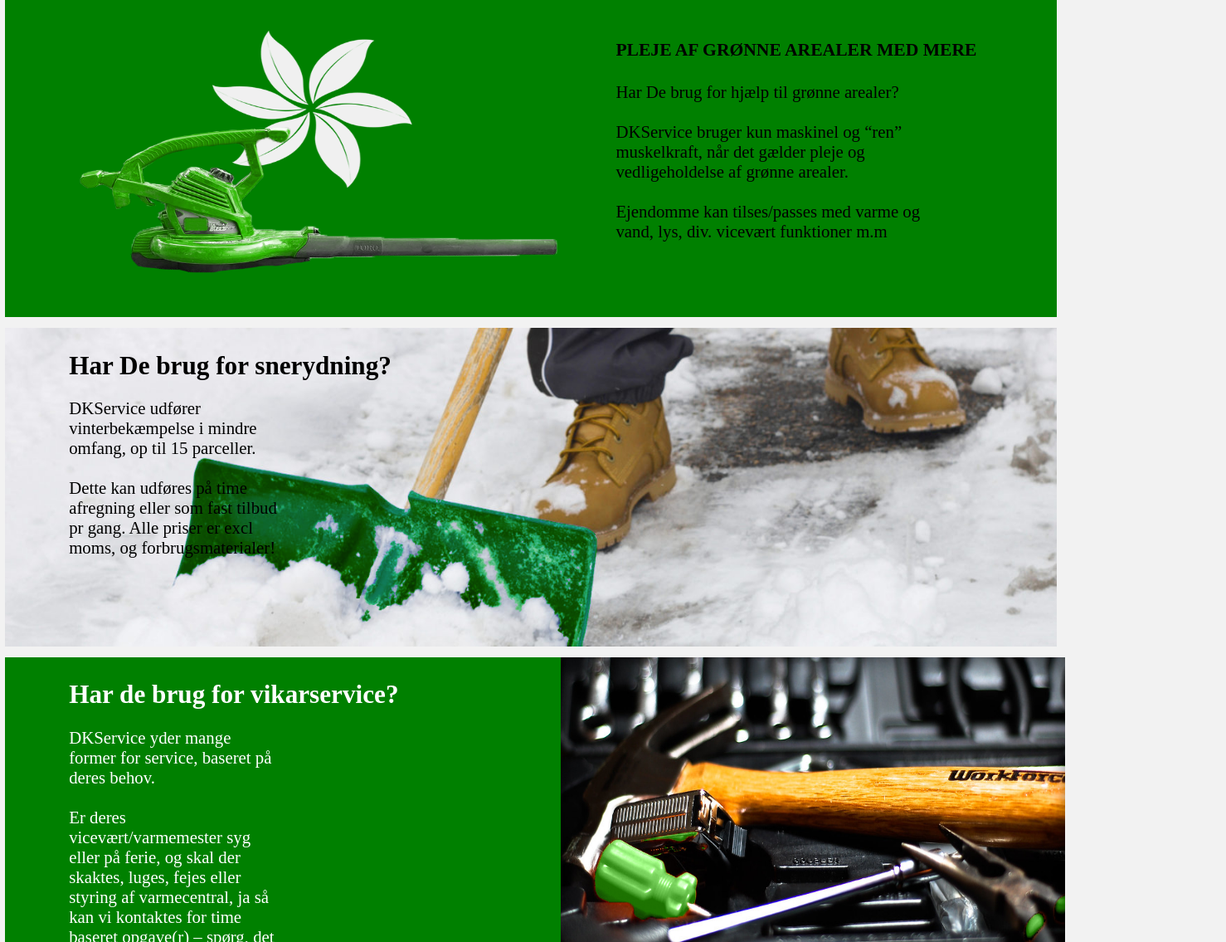
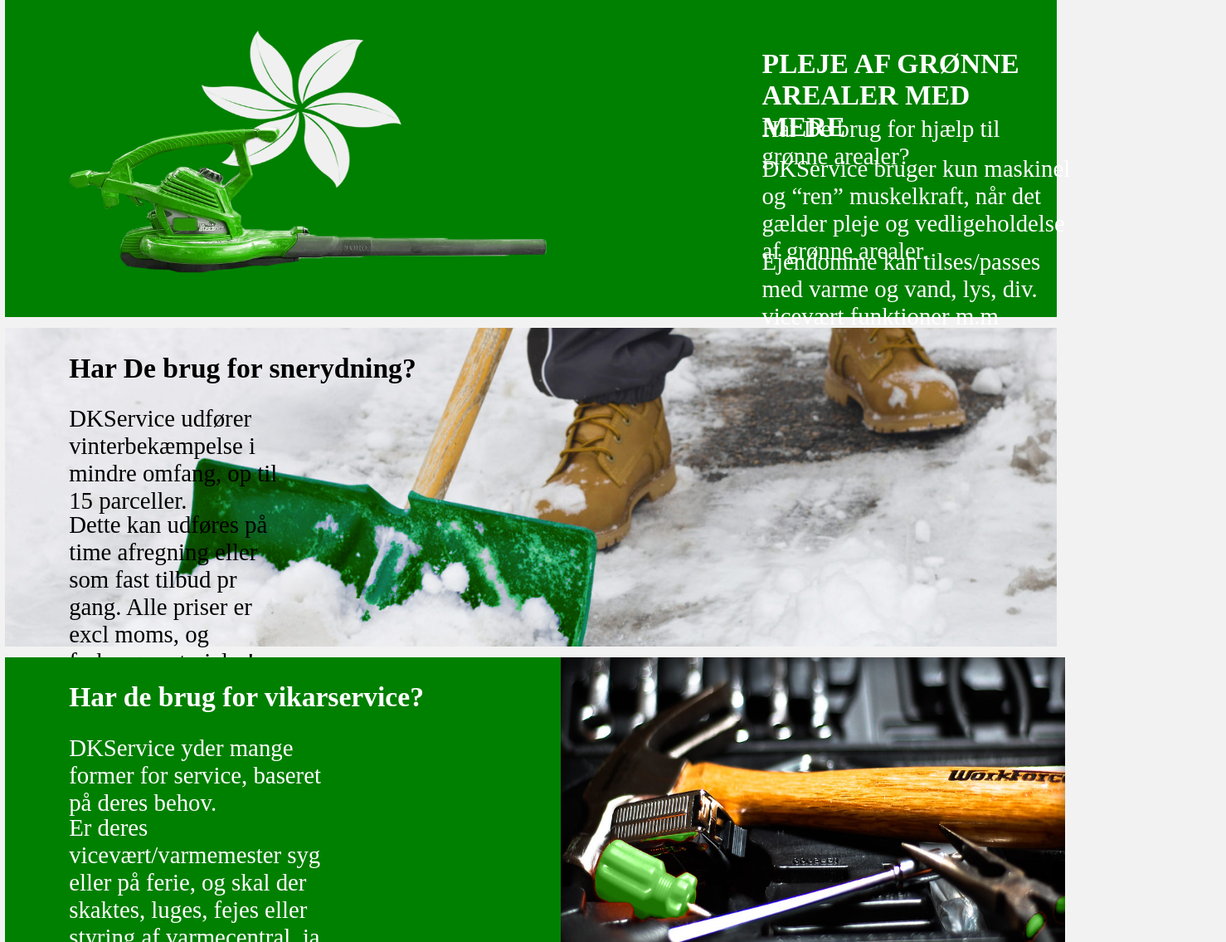
Before and after one commit to jona74c2/DKService, a plain HTML site: page index.html in a window 1280 px wide. Shown: the part 887-2022 px from the top of the page at 83% size, 1478 px wide, since content can reach past the window. Drawn offline with Linux system fonts and the light colour scheme.

Commit message:
optimeret txt og billeder

```diff
--- a/style.css
+++ b/style.css
@@ -115,7 +115,7 @@ img {
 
 #forside_h1 {
     position: absolute;
-    margin-left: 45rem;
+    margin-left: 55rem;
     margin-top: 4rem;
     font-size: 1.6rem;
     color: white;
@@ -125,7 +125,7 @@ img {
 
 #forside_h2 {
     position: absolute;
-    margin-left: 45rem;
+    margin-left: 55rem;
     margin-top: 8rem;
     font-size: 1rem;
     color: white;
@@ -157,7 +157,7 @@ img {
     height: 30vw;
     width: 99vw;
     margin-left: 0.5vw;
-    background-color: lightgrey;
+    background-color: #f2f2f2;
 
     margin-bottom: 1vw;
 
@@ -171,9 +171,9 @@ img {
 
 #service_billede {
     position: absolute;
-    width: 30vw;
+    width: 40vw;
     height: 20vw;
-    margin-left: 46rem;
+    margin-left: 60rem;
     margin-top: 6vw;
 
 
@@ -184,8 +184,9 @@ img {
     position: absolute;
     top: 5rem;
     margin-right: 50rem;
-    margin-left: 7vw;
-    font-size: 1.4rem;
+    margin-left: 6vw;
+    margin-top: 2vw;
+    font-size: 1.9rem;
 
 }
 
@@ -193,8 +194,8 @@ img {
 #service_h2 {
     position: absolute;
     margin-left: 6vw;
-    margin-top: 0.1rem;
-    font-size: 1.3rem;
+    margin-top: 0.rem;
+    font-size: 2rem;
 
 }
 
@@ -203,7 +204,7 @@ img {
 }
 
 
-/*grønne arealer*/
+/*grÃ¸nne arealer*/
 
 #gronne_arealer_container {
     position: relative;
@@ -219,37 +220,41 @@ img {
 
 #gronne_arealer_h2 {
     position: absolute;
-    margin-left: 46rem;
-    font-size: 0.9rem;
+    margin-left: 57rem;
+    font-size: 1.4rem;
     margin-top: 2rem;
+    color: #ffffff;
 
 }
 
 #gronne_arealer_txt1 {
     position: absolute;
-    margin-top: 5rem;
-    margin-left: 46rem;
-    font-size: 1.3rem;
+    margin-top: 7rem;
+    margin-left: 57rem;
+    font-size: 1.8rem;
+    color: #ffffff;
 
 
 }
 
 #gronne_arealer_txt2 {
     position: absolute;
-    margin-top: 8rem;
-    font-size: 1.3rem;
-    margin-left: 46rem;
+    margin-top: 10rem;
+    font-size: 1.8rem;
+    margin-left: 57rem;
     width: 30vw;
+    color: #ffffff;
 
 }
 
 #gronne_arealer_txt3 {
     position: absolute;
-    margin-top: 14rem;
-    font-size: 1.3rem;
+    margin-top: 17rem;
+    font-size: 1.8rem;
     width: 30vw;
+    color: #ffffff;
 
-    margin-left: 46rem;
+    margin-left: 57rem;
 }
 
 #gronne_arealer_img {
@@ -258,7 +263,7 @@ img {
     height: 23vw;
     width: 45vw;
     margin-top: 3vw;
-    margin-left: 7vw;
+    margin-left: 6vw;
 
 }
 
@@ -292,7 +297,7 @@ img {
     top: 4rem;
     margin-right: 50rem;
     margin-left: 6vw;
-    font-size: 1.3rem;
+    font-size: 1.8rem;
     width: 20vw;
 
 
@@ -302,10 +307,10 @@ img {
 #sne_txt2 {
 
     position: absolute;
-    top: 10rem;
+    margin-top: 12rem;
     margin-right: 50rem;
     margin-left: 6vw;
-    font-size: 1.3rem;
+    font-size: 1.8rem;
     width: 20vw;
 
 
@@ -317,7 +322,7 @@ img {
     position: absolute;
     margin-left: 6vw;
     margin-top: 0.1rem;
-    font-size: 1.3rem;
+    font-size: 1.4rem;
 }
 
 #sne p {
@@ -350,17 +355,16 @@ img {
     position: absolute;
     margin-left: 6vw;
     margin-top: 0.1rem;
-    font-size: 1.3rem;
+    font-size: 1.4rem;
     color: white
 }
 
 #vikar_txt1 {
     position: absolute;
     top: 4rem;
-    margin-right: 50rem;
     margin-left: 6vw;
-    font-size: 1.3rem;
-    width: 20vw;
+    font-size: 1.8rem;
+    width: 25vw;
     color: white
 }
 
@@ -370,8 +374,8 @@ img {
     top: 10rem;
     margin-right: 50rem;
     margin-left: 6vw;
-    font-size: 1.3rem;
-    width: 20vw;
+    font-size: 1.8rem;
+    width: 25vw;
     color: white
 }
 
@@ -407,8 +411,8 @@ img {
 #map_txt {
     position: absolute;
     margin-top: 5rem;
-    margin-left: 55rem;
-    font-size: 1.5rem;
+    margin-left: 57rem;
+    font-size: 1.8rem;
     width: 30vw;
 
 
@@ -492,6 +496,7 @@ footer {
     color: white;
 
 }
+
 
 /*   RESPONSIVE   */
 
```
